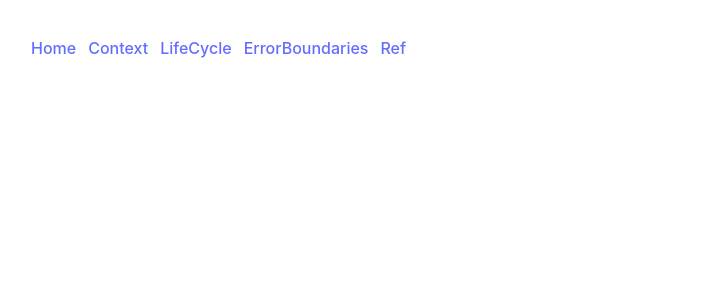
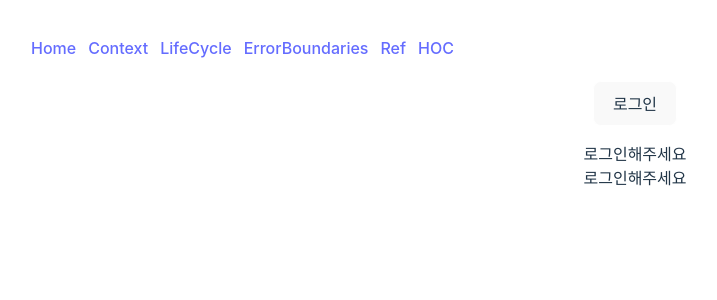
Before and after one commit to YuHyun-P/react-examples, a React (Vite) app: page /hoc in a window 1280 px wide. Shown: the top 300 px of the page, without its empty margins (5-722 px from the left). Built offline with nearby package versions, Linux system fonts and the light colour scheme.

Commit message:
feat(HOC): implement HOC example

```diff
--- a/src/App.tsx
+++ b/src/App.tsx
@@ -5,6 +5,7 @@ import Context from "./Context";
 import LifeCycle from "./LifeCycle";
 import ErrorBoundaries from "./ErrorBoundaries";
 import Ref from "./Ref";
+import HOC from "./HOC";
 
 function App() {
   return (
@@ -16,6 +17,7 @@ function App() {
           <Link to="/lifecycle">LifeCycle</Link>
           <Link to="/errorboundary">ErrorBoundaries</Link>
           <Link to="/ref">Ref</Link>
+          <Link to="/hoc">HOC</Link>
         </nav>
       </header>
 
@@ -26,6 +28,7 @@ function App() {
           <Route path="/lifecycle" element={<LifeCycle />} />
           <Route path="/errorboundary" element={<ErrorBoundaries />} />
           <Route path="/ref" element={<Ref />} />
+          <Route path="/hoc" element={<HOC />} />
         </Routes>
       </main>
     </>
--- /dev/null
+++ b/src/HOC/ProfileImage.tsx
@@ -0,0 +1,18 @@
+import { withAuth } from "./withAuth";
+
+interface ProfileImageProps {
+  user: {
+    name: string;
+    imageSrc: string;
+  };
+}
+
+const ProfileImage = ({ user: { name, imageSrc } }: ProfileImageProps) => {
+  return (
+    <div className="flex justify-center">
+      <img className="rounded-full" src={imageSrc} alt={name} />
+    </div>
+  );
+};
+
+export default withAuth(ProfileImage);
--- /dev/null
+++ b/src/HOC/UserProfile.tsx
@@ -0,0 +1,18 @@
+import { withAuth } from "./withAuth";
+interface UserProfileProps {
+  user: {
+    name: string;
+    email: string;
+  };
+}
+
+const UserProfile = ({ user }: UserProfileProps) => {
+  return (
+    <div className="flex flex-col justify-center">
+      <span>name: {user.name}</span>
+      <span>email: {user.email}</span>
+    </div>
+  );
+};
+
+export default withAuth(UserProfile);
--- /dev/null
+++ b/src/HOC/index.tsx
@@ -0,0 +1,50 @@
+import { useState } from "react";
+import ProfileImage from "./ProfileImage";
+import UserProfile from "./UserProfile";
+
+type TUser = {
+  name: string;
+  email: string;
+  imageSrc: string;
+};
+
+const initialState = {
+  name: "",
+  email: "",
+  imageSrc: "",
+};
+
+const HOC = () => {
+  const [isAuthenticated, setIsAuthenticated] = useState(false);
+  const [user, setUser] = useState<TUser>(initialState);
+
+  const handleLogin = () => {
+    setUser({
+      name: "유현",
+      email: "유현@지메일",
+      imageSrc: "https://avatars.githubusercontent.com/u/96400112?v=4",
+    });
+    setIsAuthenticated(true);
+  };
+  const handleLogout = () => {
+    setUser(initialState);
+    setIsAuthenticated(false);
+  };
+
+  return (
+    <div>
+      {!isAuthenticated ? (
+        <button onClick={handleLogin}>로그인</button>
+      ) : (
+        <button onClick={handleLogout}>로그아웃</button>
+      )}
+
+      <div className="mt-4">
+        <ProfileImage isAuthenticated={isAuthenticated} user={user} />
+        <UserProfile isAuthenticated={isAuthenticated} user={user} />
+      </div>
+    </div>
+  );
+};
+
+export default HOC;
--- /dev/null
+++ b/src/HOC/withAuth.tsx
@@ -0,0 +1,32 @@
+import React from "react";
+
+export function withAuth<Props extends object>(
+  WrappedComponent: React.ComponentType<Props>
+) {
+  type WithIsAuthenticated<T> = T & {
+    isAuthenticated: boolean;
+  };
+
+  class AuthenticatedComponent extends React.Component<
+    WithIsAuthenticated<Props>
+  > {
+    static displayName = `withAuth(${getDisplayName(WrappedComponent)})`;
+
+    render(): React.ReactNode {
+      const { isAuthenticated, ...props } = this.props;
+      if (!isAuthenticated) {
+        return <div>로그인해주세요</div>;
+      } else {
+        return <WrappedComponent {...(props as Props)} />;
+      }
+    }
+  }
+
+  return AuthenticatedComponent;
+}
+
+function getDisplayName(WrappedComponent: React.ComponentType<any>) {
+  return WrappedComponent.displayName || WrappedComponent.name;
+}
+
+// reference https://www.smashingmagazine.com/2020/06/higher-order-components-react/
```
